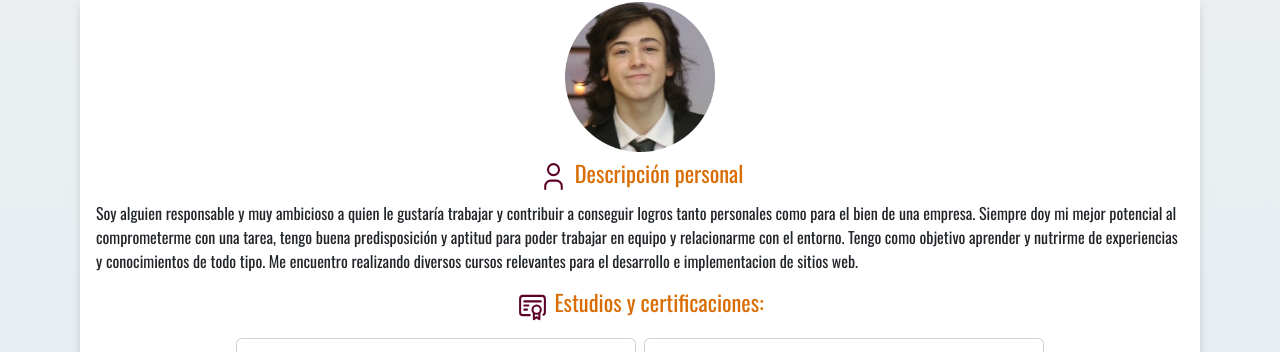
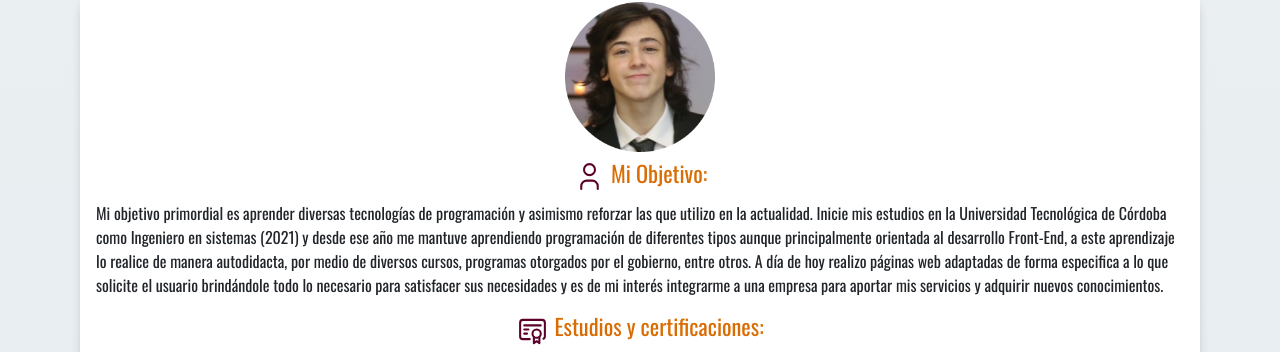
Before and after one commit to octabenavidez/miportafolio, a plain HTML site: page pages/sobremi.html in a window 1280 px wide. Shown: the part 156-508 px from the top of the page. Drawn offline with nearby package versions, Linux system fonts and the light colour scheme.

Commit message:
nuevosCambiosTaller

```diff
--- a/pages/sobremi.html
+++ b/pages/sobremi.html
@@ -38,14 +38,9 @@
                     <circle cx="12" cy="7" r="4" />
                     <path d="M6 21v-2a4 4 0 0 1 4 -4h4a4 4 0 0 1 4 4v2" />
                   </svg>
-                Descripción personal
+                Mi Objetivo:
             </h3>
-            <p>Soy alguien responsable y muy ambicioso a quien le gustaría trabajar y contribuir a conseguir
-                logros tanto personales como para el bien de una empresa. Siempre doy mi mejor
-                potencial al comprometerme con una tarea, tengo buena predisposición y aptitud para poder
-                trabajar en equipo y relacionarme con el entorno. Tengo como objetivo aprender y nutrirme de
-                experiencias y conocimientos de todo tipo. Me encuentro realizando diversos cursos relevantes para el
-                desarrollo e implementacion de sitios web.
+            <p>Mi objetivo primordial es aprender diversas tecnologías de programación y asimismo reforzar las que utilizo en la actualidad. Inicie mis estudios en la Universidad Tecnológica de Córdoba como Ingeniero en sistemas (2021) y desde ese año me mantuve aprendiendo programación de diferentes tipos aunque principalmente orientada al desarrollo Front-End, a este aprendizaje lo realice de manera autodidacta, por medio de diversos cursos, programas otorgados por el gobierno, entre otros. A día de hoy realizo páginas web adaptadas de forma especifica a lo que solicite el usuario brindándole todo lo necesario para satisfacer sus necesidades y es de mi interés integrarme a una empresa para aportar mis servicios y adquirir nuevos conocimientos.
             </p>
         </section>
 
@@ -156,7 +151,6 @@
                   </div>
                 </div>
               </div>
-        </section>
 
         <section id="cualidades">
             <h3 class="text-center mt-2">
@@ -182,14 +176,14 @@
                       <h6 class="card-subtitle mb-2 text-muted ">• Trabajo en equipo.</h6>
                       <h6 class="card-subtitle mb-2 text-muted ">• Proactividad.</h6>
                       <h6 class="card-subtitle mb-2 text-muted ">• Versatilidad.</h6>
-                      <h6 class="card-subtitle mb-2 text-muted ">• Habilidades comunicativas.</h6>
+                      <h6 class="card-subtitle mb-2 text-muted ">• Resiliencia.</h6>
                     </div>
                   </div>
                 </div>
                 <div class="accordion" id="accordionExample">
                   <div class="card" style="width: 15rem;">
                     <div class="card-body pb-0">
-                      <h6 class="card-subtitle mb-2 text-muted ">• Resiliencia.</h6>
+                      <h6 class="card-subtitle mb-2 text-muted ">• Habilidades comunicativas.</h6>
                       <h6 class="card-subtitle mb-2 text-muted ">• Conocimientos de computacion.</h6>
                       <h6 class="card-subtitle mb-2 text-muted ">• Disponibilidad horaria.</h6>
                       <h6 class="card-subtitle mb-2 text-muted ">• Ingles intermedio.</h6>
@@ -230,8 +224,6 @@
         </section>
     </main>
 
-
-
     <footer>
         <p class="text-center mt-3 mb-3">Todos los derechos reservados. Octavio Benavidez Sarmiento</p>
     </footer>
--- a/scss/style.scss
+++ b/scss/style.scss
@@ -63,7 +63,7 @@ span{
         }
     }
     #cualidades{
-        div{
+        div {
             flex-direction: column;
             align-items: center;
         }
```
Also changed, not shown: index.html (+11 -1 lines), pages/proyectos.html (+0 -1 lines).
